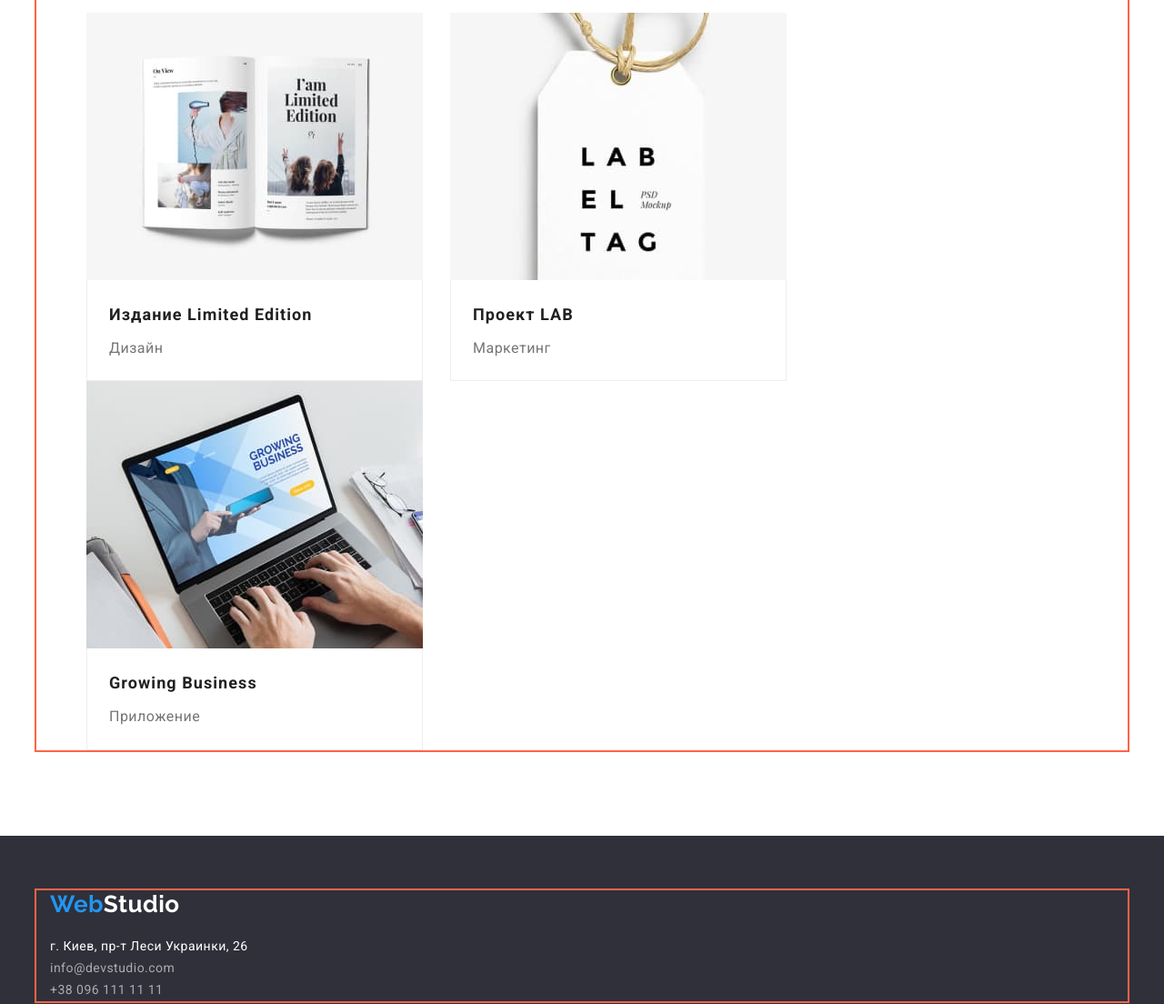
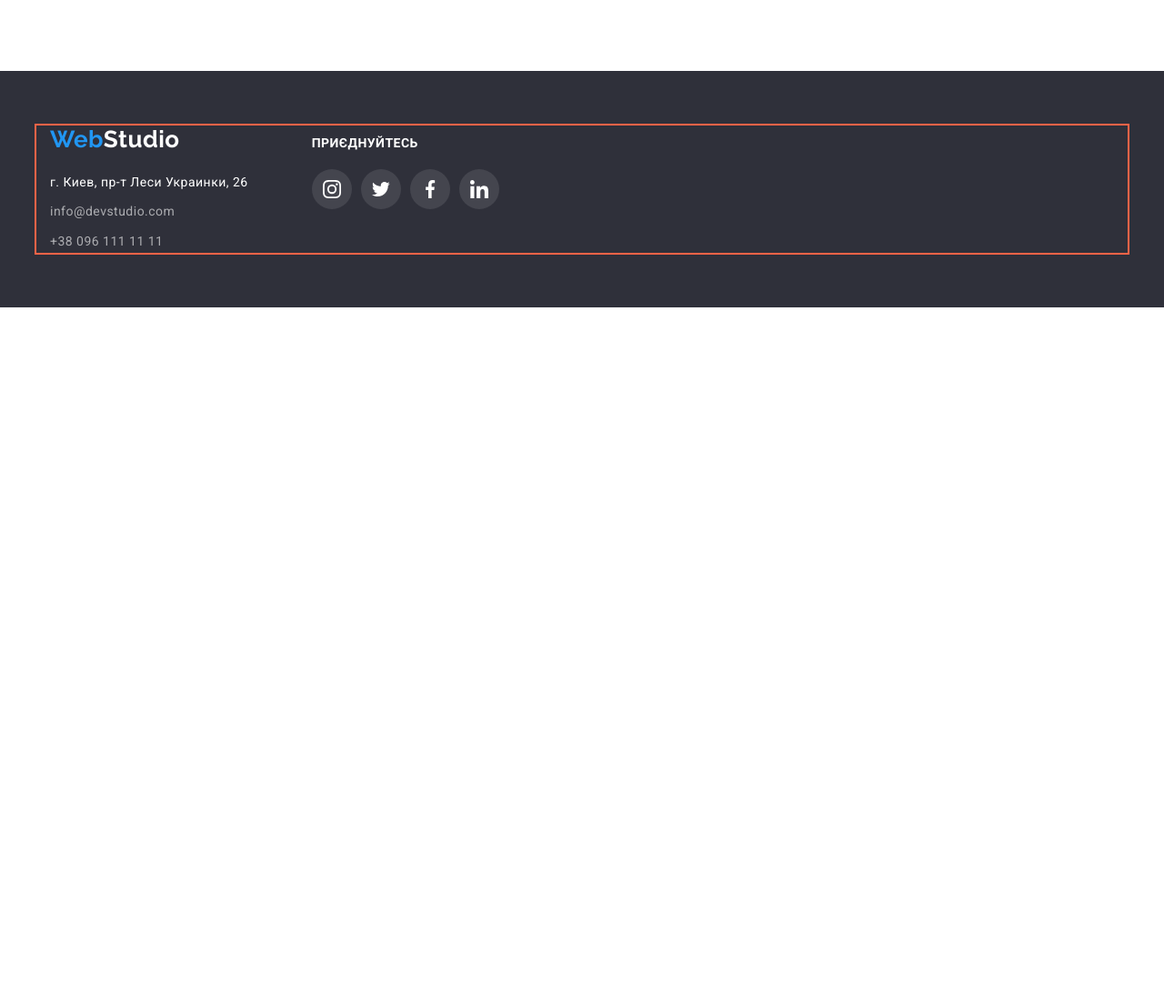
Before and after one commit to KostaMakar/goit-markup-hw-04, a plain HTML site: page portfolio.html in a window 1280 px wide. Shown: the part 1560-2664 px from the top of the page at 91% size. After the commit the page ends 1898 px from the top, so only its background shows below. Drawn offline with nearby package versions, Linux system fonts and the light colour scheme.

Commit message:
completed footer icons

```diff
--- a/css/styles.css
+++ b/css/styles.css
@@ -59,7 +59,7 @@ body {
 }
 /* Common for all lists */
 .list {
-    margin: 0px;,
+    margin: 0px;
     padding: 0px;
     list-style: none;
 }
@@ -320,6 +320,7 @@ margin-right: 30px;
     display: flex;
     justify-content: center;
     gap: 30px;
+    padding: 0;
 }
 .clients-link {
     display: flex;
@@ -327,12 +328,54 @@ margin-right: 30px;
     align-items: center;
     width: 170px;
     height: 92px;
+    border: 1px solid #AFB1B8;
+    border-radius: 4px;
 }
-/* footer */
+.clients-icon {
+    fill: #AFB1B8;
+}
+.clients-link:hover,
+.clients-link:focus {
+    border: 1px solid var(--special-text-color)
+}
+.clients-link:hover .clients-icon,
+.clients-link:focus .clients-icon {
+    fill: var(--special-text-color)
+}
+
+/* -----------------footer----------------- */
 .footer {
     background-color: var(--special-bg-color);
     padding-top: 60px;
     padding-bottom: 60px;
+}
+.general {
+    display: flex;
+}
+.first {
+    display: inline-block;
+    margin: 0;
+    padding: 0;
+}
+.social {
+    display: inline-block;
+    margin-left: 70px;
+    padding-top: 12px;
+}
+.soc-text {
+    margin-bottom: 20px;
+
+    color: var(--main-bg-color);
+    font-weight: 700;
+    font-size: 14px;
+    line-height: 1.14;
+    text-transform: uppercase;
+}
+.soc {
+background: rgba(255, 255, 255, 0.1);
+}
+.icon {
+    fill: var(--main-bg-color)
 }
 .footer-logo {
     display: inline-block;
@@ -345,6 +388,12 @@ margin-right: 30px;
     font-weight: 700;
     font-size: 26px;
     line-height: 1.19;
+}
+.address-list {
+    padding: 0;
+}
+.foot {
+    padding: 0;
 }
 .location {
     display: inline-block;
@@ -385,7 +434,7 @@ margin-right: 30px;
     color: var(--special-text-color)
 }
 
-/* PORTFOLIO */
+/* ----------------PORTFOLIO---------------- */
 
 .btn-list {
     display: flex;
--- a/portfolio.html
+++ b/portfolio.html
@@ -109,14 +109,49 @@
     </main>
     <footer class="footer">
         <div class="container">
-            <a class="footer-logo" href="./index.html"><span class="logo-color">Web</span>Studio</a>
-            <address class="address">
-                <a class="location"
-                    href="https://www.google.com/maps/d/viewer?mid=10uSM3H-mIU3GznYo2szRIEphczw&hl=en_US&ll=50.42732700000001%2C30.538092&z=17"
-                    target="_blank" rel="noopener noreferrer">г. Киев, пр-т Леси Украинки, 26</a> <br>
-                <a class="mail" href="mailto:info@devstudio.com">info@devstudio.com</a> <br>
-                <a class="tel" href="tel:+380961111111">+38 096 111 11 11</a>
-            </address>
+            <div class="general">
+                <div class="first">
+                    <a class="footer-logo" href=""><span class="logo-color">Web</span>Studio</a>
+                    <address class="address">
+                        <ul class="address-list list">
+                            <li class="footer-item"><a class="location"
+                                    href="https://www.google.com/maps/d/viewer?mid=10uSM3H-mIU3GznYo2szRIEphczw&hl=en_US&ll=50.42732700000001%2C30.538092&z=17"
+                                    target="_blank" rel="noopener noreferrer">г. Киев, пр-т Леси Украинки, 26</a>
+                            </li>
+                            <li class="footer-item">
+                                <a class="mail" href="mailto:info@devstudio.com">info@devstudio.com</a>
+                            </li>
+                            <li class="footer-item">
+                                <a class="tel" href="tel:+380961111111">+38 096 111 11 11</a>
+                            </li>
+                        </ul>
+                    </address>
+                </div>
+                <div class="social">
+                    <p class="soc-text">
+                        приєднуйтесь
+                    </p>
+                    <ul class="net-list list">
+                        <li class="net-item"><a class="net-link soc" href="">
+                                <svg class="net-icon icon" width="20" height="20">
+                                    <use href="./images/symbol-defs.svg#icon-instagram"></use>
+                                </svg>
+                            </a></li>
+                        <li class="net-item"><a class="net-link soc" href="">
+                                <svg class="net-icon icon" width="20" height="20">
+                                    <use href="./images/symbol-defs.svg#icon-Twitter"></use>
+                            </a></li>
+                        <li class="net-item"><a class="net-link soc" href="">
+                                <svg class="net-icon icon" width="20" height="20">
+                                    <use href="./images/symbol-defs.svg#icon-facebook"></use>
+                            </a></li>
+                        <li class="net-item"><a class="net-link soc" href="">
+                                <svg class="net-icon icon" width="20" height="20">
+                                    <use href="./images/symbol-defs.svg#icon-linkedin"></use>
+                            </a></li>
+                    </ul>
+                </div>
+            </div>
         </div>
     </footer>
 </body>
```
Also changed, not shown: index.html (+38 -10 lines).
